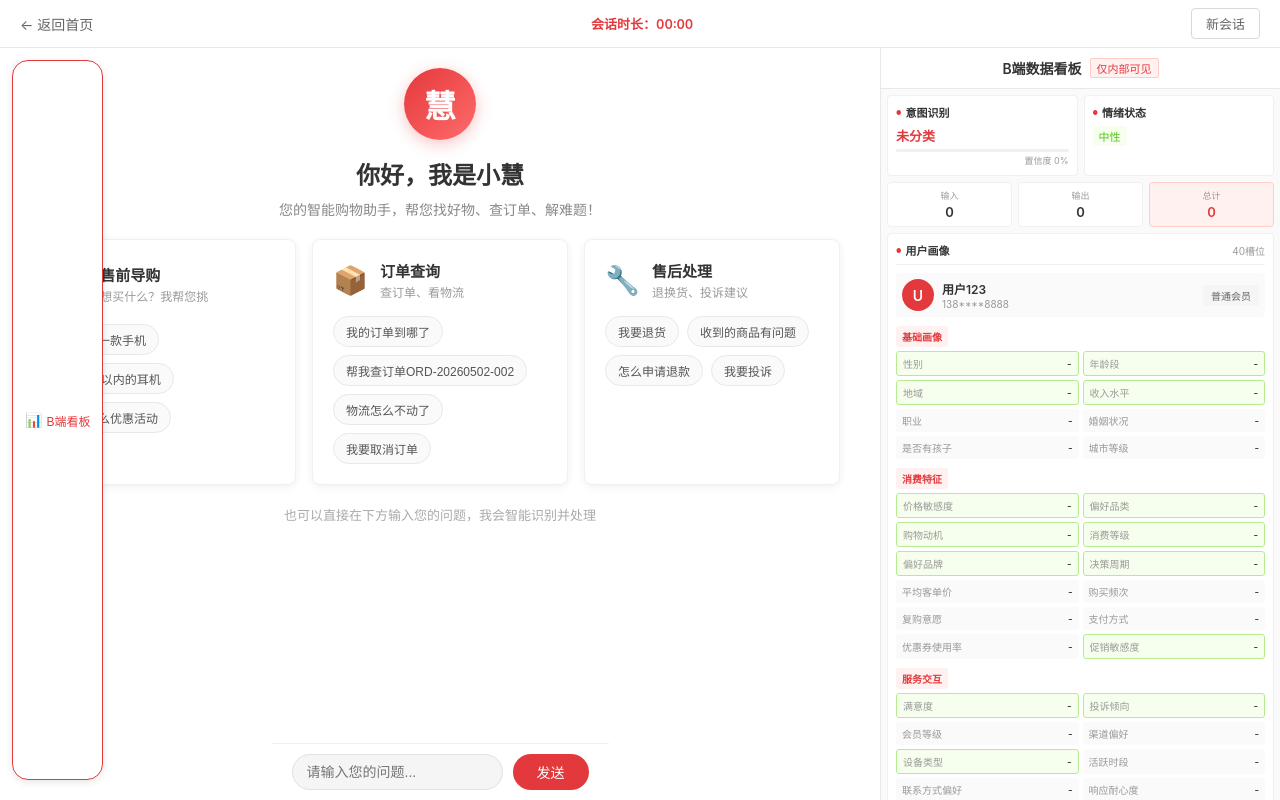
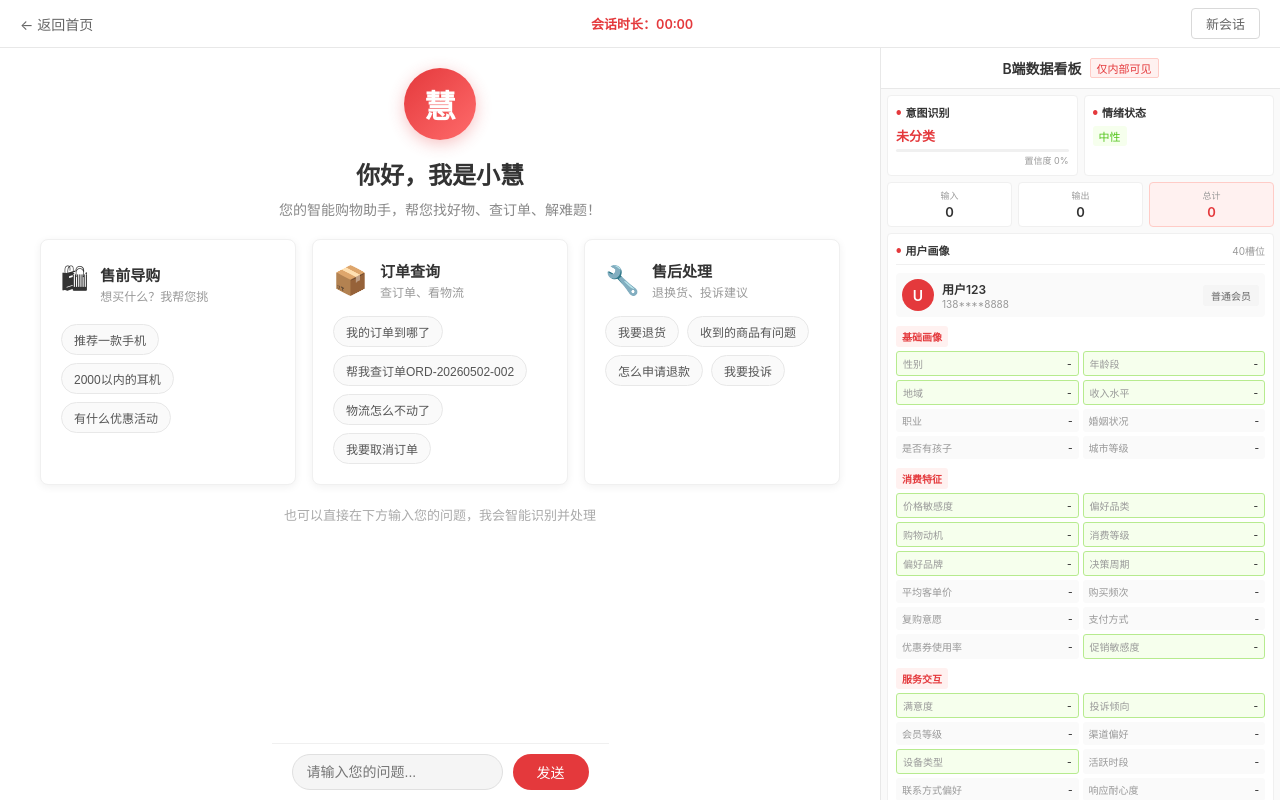
Before and after one commit to 846496079-design/Chatbot, a React (Create React App) app in the folder frontend/: page / in a window 1280 px wide. Built offline with nearby package versions, Linux system fonts and the light colour scheme; no server answers.

Commit message:
fix(mobile): fix data panel toggle button display logic

```diff
--- a/frontend/src/styles/app.css
+++ b/frontend/src/styles/app.css
@@ -1907,7 +1907,6 @@ body {
   z-index: 99;
   font-size: 12px;
   font-weight: 500;
-  display: inline-flex;
   align-items: center;
   justify-content: center;
   gap: 4px;
```
